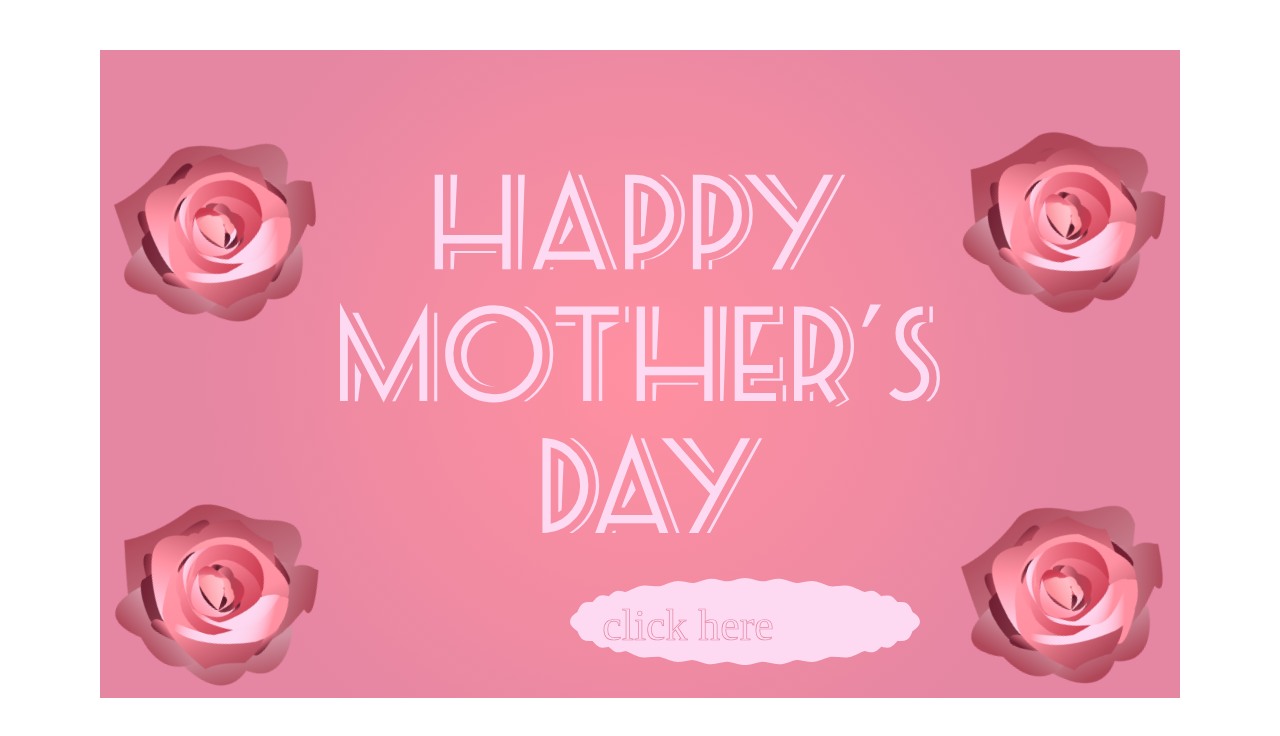
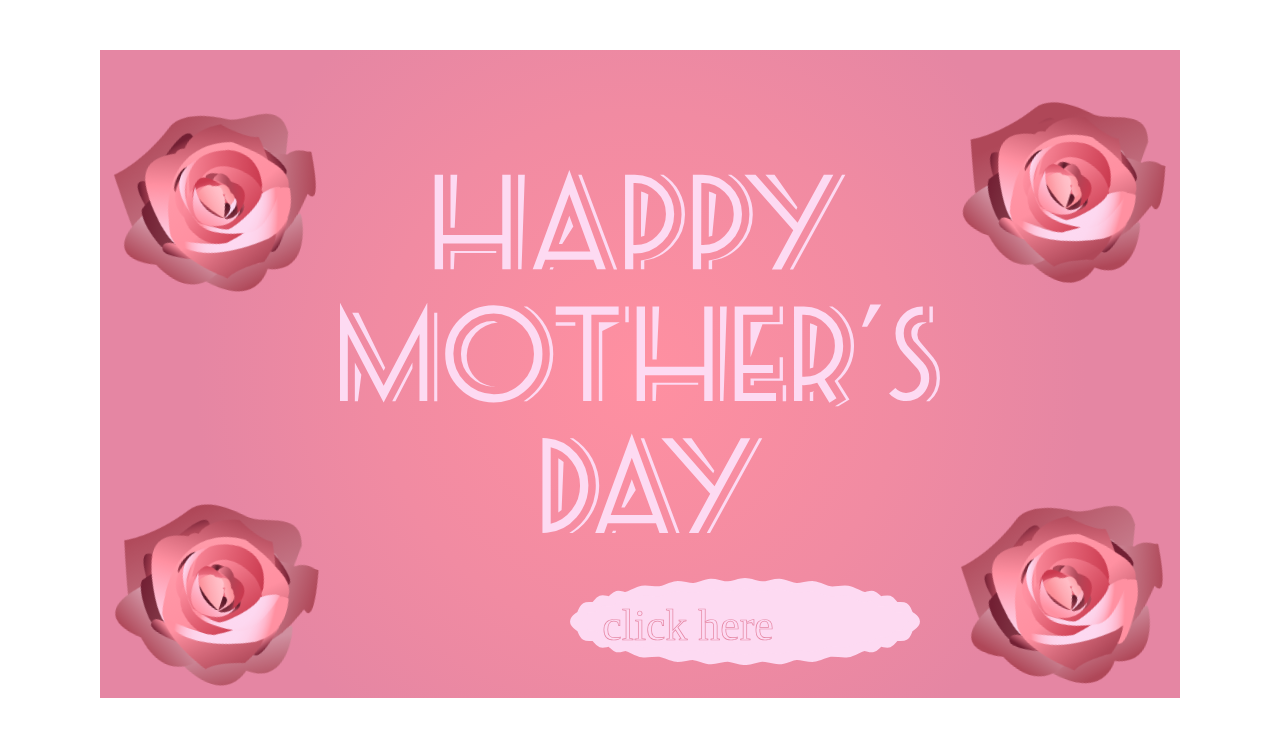
Before and after one commit to jimenasavarain/jimenasavarain.github.io, a plain HTML site: page index.html in a window 1280 px wide. Drawn offline with Linux system fonts and the light colour scheme.

Commit message:
roses
changed position of the two top roses in first (frame?)

```diff
--- a/index.css
+++ b/index.css
@@ -25,12 +25,12 @@
 }
 
 #rose1 {
-    top: 80px;
+    top: 50px;
     left: 13px;
 }
 
 #rose2 {
-    top: 80px;
+    top: 50px;
     right: 20px;
 }
 
```
Also changed, not shown: 1 other file.
